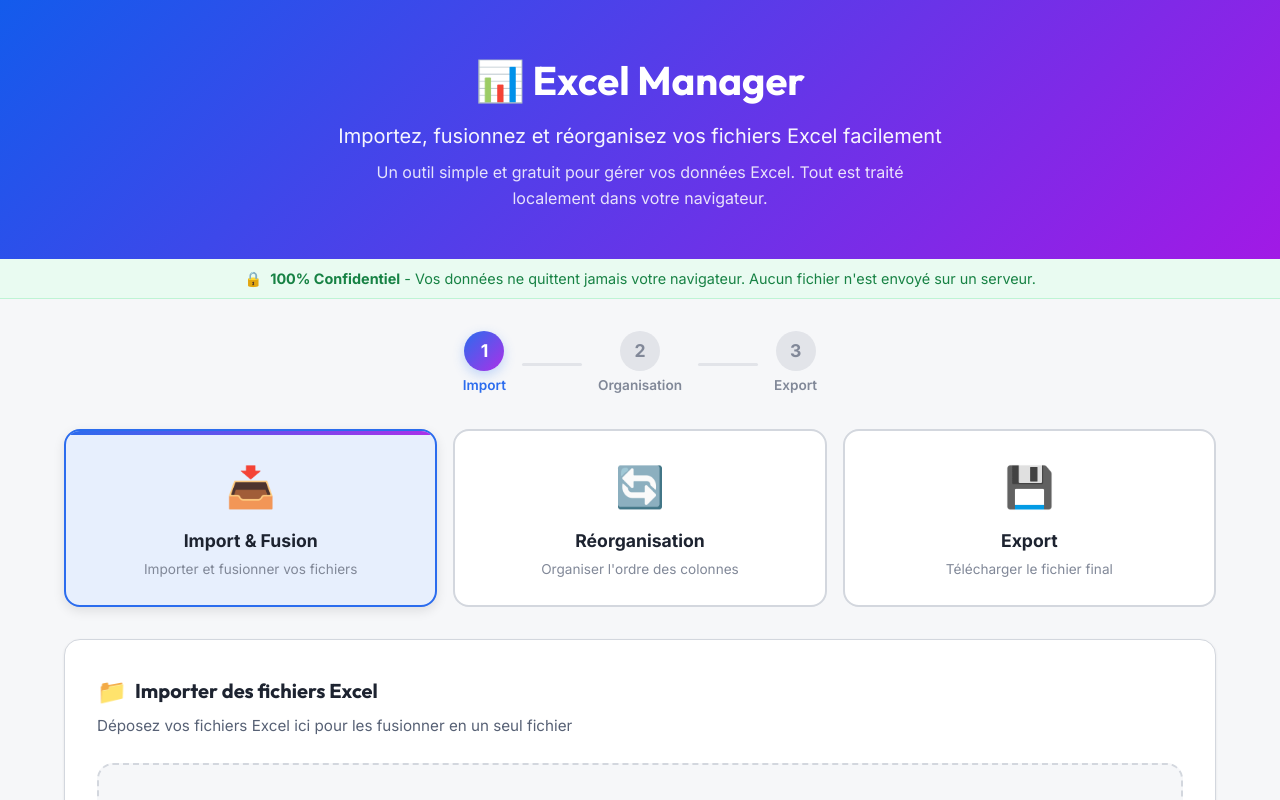
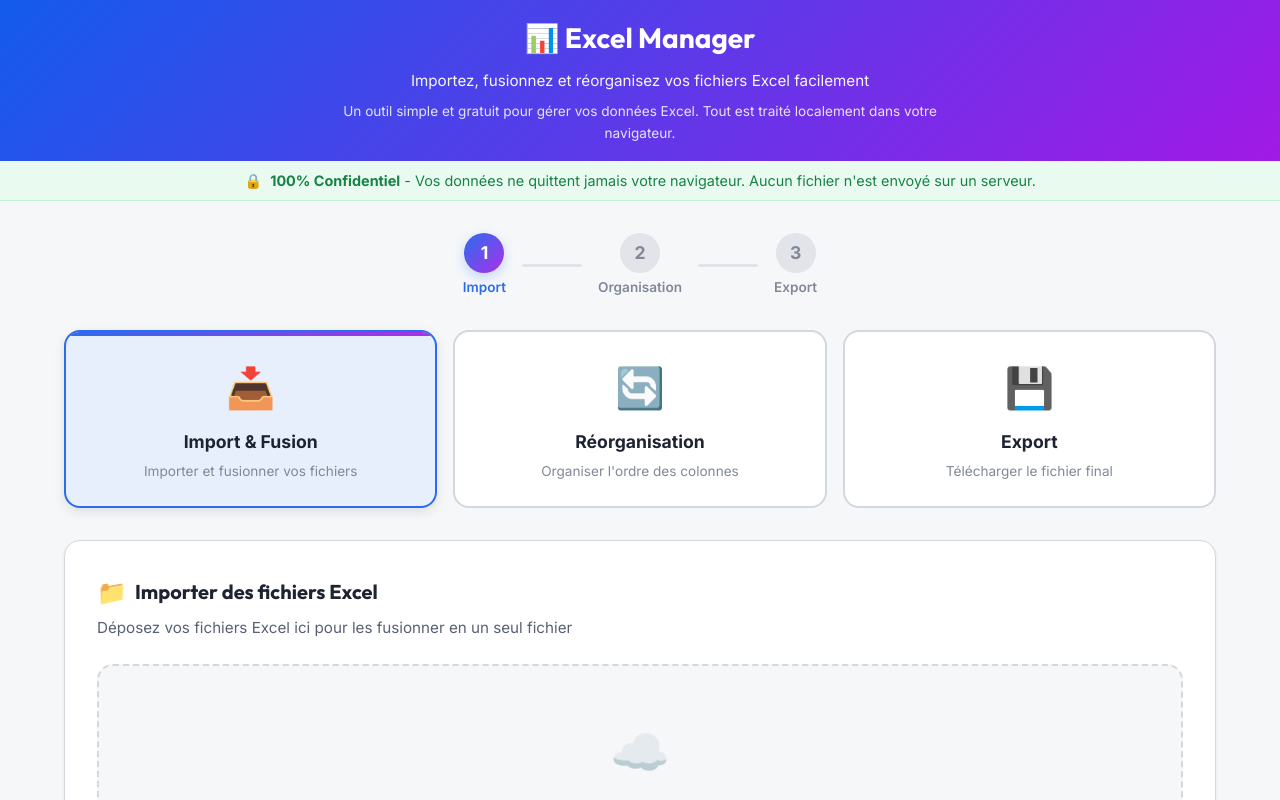
Before and after one commit to yasminebmd99-bit/Excel, a plain HTML site: page index.html in a window 1280 px wide. Shown: the top 800 px of the page. Drawn offline with Linux system fonts and the light colour scheme.

Commit message:
Hero compact, copyright 2025

```diff
--- a/index.html
+++ b/index.html
@@ -402,7 +402,7 @@
                 </div>
             </div>
             <div class="footer-bottom">
-                <p>© 2024 Excel Manager. Tous droits réservés.</p>
+                <p>© 2025 Excel Manager. Tous droits réservés.</p>
             </div>
         </div>
     </footer>
--- a/styles.css
+++ b/styles.css
@@ -83,23 +83,23 @@ h4 {
 .hero {
   background: var(--gradient-hero);
   color: white;
-  padding: var(--spacing-2xl) 0;
+  padding: var(--spacing-md) 0;
   text-align: center;
 }
 
 .hero h1 {
-  font-size: 2.5rem;
+  font-size: 1.75rem;
   margin-bottom: var(--spacing-sm);
 }
 
 .hero-subtitle {
-  font-size: 1.25rem;
+  font-size: 0.95rem;
   opacity: 0.95;
   margin-bottom: var(--spacing-sm);
 }
 
 .hero-description {
-  font-size: 1rem;
+  font-size: 0.85rem;
   opacity: 0.85;
   max-width: 600px;
   margin: 0 auto;
```
